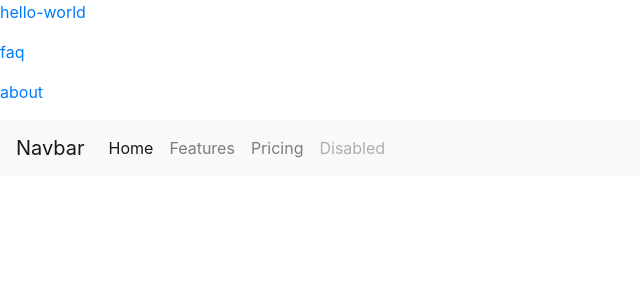
After one commit to VerenaBoeke/wd02_2020_flask, a Flask app: template templates/navi.html in a window 1280 px wide. The commit adds this page. Shown: the top 300 px of the page, without its empty margins (0-640 px from the left). Run offline with Flask 2, Linux system fonts and the light colour scheme; the template is opened without the code that fills it, so the values that code supplies are empty; some libraries are stand-ins or nearby versions.

Commit message:
add navbar

```diff
--- a/templates/frame.html
+++ b/templates/frame.html
@@ -28,7 +28,8 @@
     <p>
         <a href="/about">about</a>
     </p>
-
+    {% block navigation %}
+    {% endblock navigation %}
     {% block content %}
     {% endblock content%}
 
--- /dev/null
+++ b/templates/navi.html
@@ -0,0 +1,18 @@
+{% extends "frame.html" %}
+
+{% block navigation %}
+    <nav class="navbar navbar-expand-lg navbar-light bg-light">
+      <a class="navbar-brand" href="#">Navbar</a>
+      <button class="navbar-toggler" type="button" data-toggle="collapse" data-target="#navbarNavAltMarkup" aria-controls="navbarNavAltMarkup" aria-expanded="false" aria-label="Toggle navigation">
+        <span class="navbar-toggler-icon"></span>
+      </button>
+      <div class="collapse navbar-collapse" id="navbarNavAltMarkup">
+        <div class="navbar-nav">
+          <a class="nav-link active" href="#">Home <span class="sr-only">(current)</span></a>
+          <a class="nav-link" href="#">Features</a>
+          <a class="nav-link" href="#">Pricing</a>
+          <a class="nav-link disabled" href="#" tabindex="-1" aria-disabled="true">Disabled</a>
+        </div>
+      </div>
+    </nav>
+{% endblock navigation %}
```
